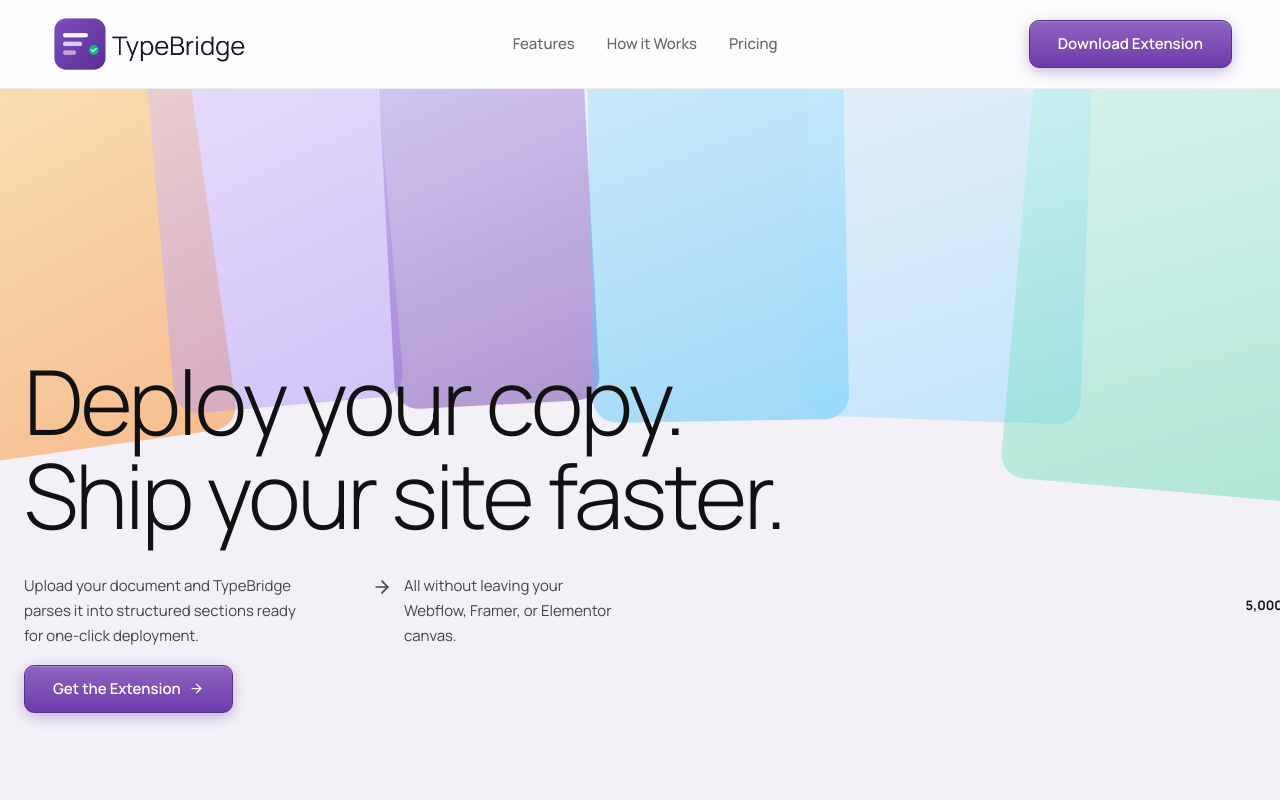
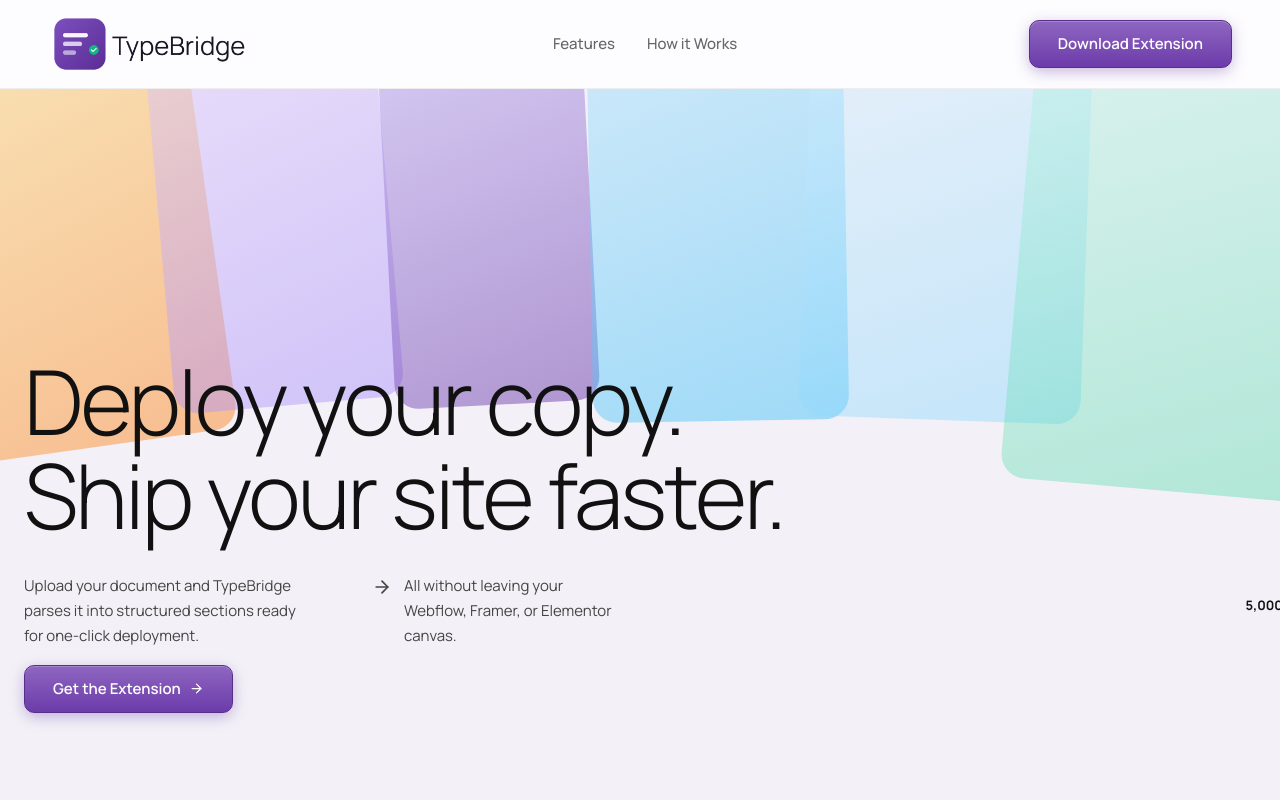
Before and after one commit to VyceeRulezU/TypeBridge, a React (Vite) app in the folder web/: page / in a window 1280 px wide. Shown: the top 800 px of the page. Built offline with nearby package versions, Linux system fonts and the light colour scheme.

Commit message:
feat: implement site navigation system with responsive navbar and client-side routing

```diff
--- a/web/src/App.jsx
+++ b/web/src/App.jsx
@@ -8,7 +8,7 @@ import ValueProp from './components/ValueProp';
 import HowItWorks from './components/HowItWorks';
 import BentoFeatures from './components/BentoFeatures';
 import Testimonials from './components/Testimonials';
-import Pricing from './components/Pricing';
+// import Pricing from './components/Pricing';
 import FAQ from './components/FAQ';
 import CTASection from './components/CTASection';
 import Footer from './components/Footer';
@@ -121,7 +121,7 @@ function App() {
             <HowItWorks />
             <BentoFeatures />
             <Testimonials />
-            <Pricing />
+            {/* <Pricing /> */}
             <FAQ />
             <CTASection />
           </main>
--- a/web/src/components/Navbar.jsx
+++ b/web/src/components/Navbar.jsx
@@ -25,7 +25,7 @@ const Navbar = () => {
           <ul className={styles.links}>
             <li><a href="#features">Features</a></li>
             <li><a href="#how-it-works">How it Works</a></li>
-            <li><a href="#pricing">Pricing</a></li>
+            {/* <li><a href="#pricing">Pricing</a></li> */}
           </ul>
           <div className={styles.actions}>
             <motion.button
@@ -57,7 +57,7 @@ const Navbar = () => {
             <ul className={styles.mobileLinks}>
               <li><a href="#features" onClick={() => setIsOpen(false)}>Features</a></li>
               <li><a href="#how-it-works" onClick={() => setIsOpen(false)}>How it Works</a></li>
-              <li><a href="#pricing" onClick={() => setIsOpen(false)}>Pricing</a></li>
+              {/* <li><a href="#pricing" onClick={() => setIsOpen(false)}>Pricing</a></li> */}
             </ul>
             <div className={styles.mobileBottom}>
               <button className="btn btn-primary" style={{ width: '100%' }}>
```
